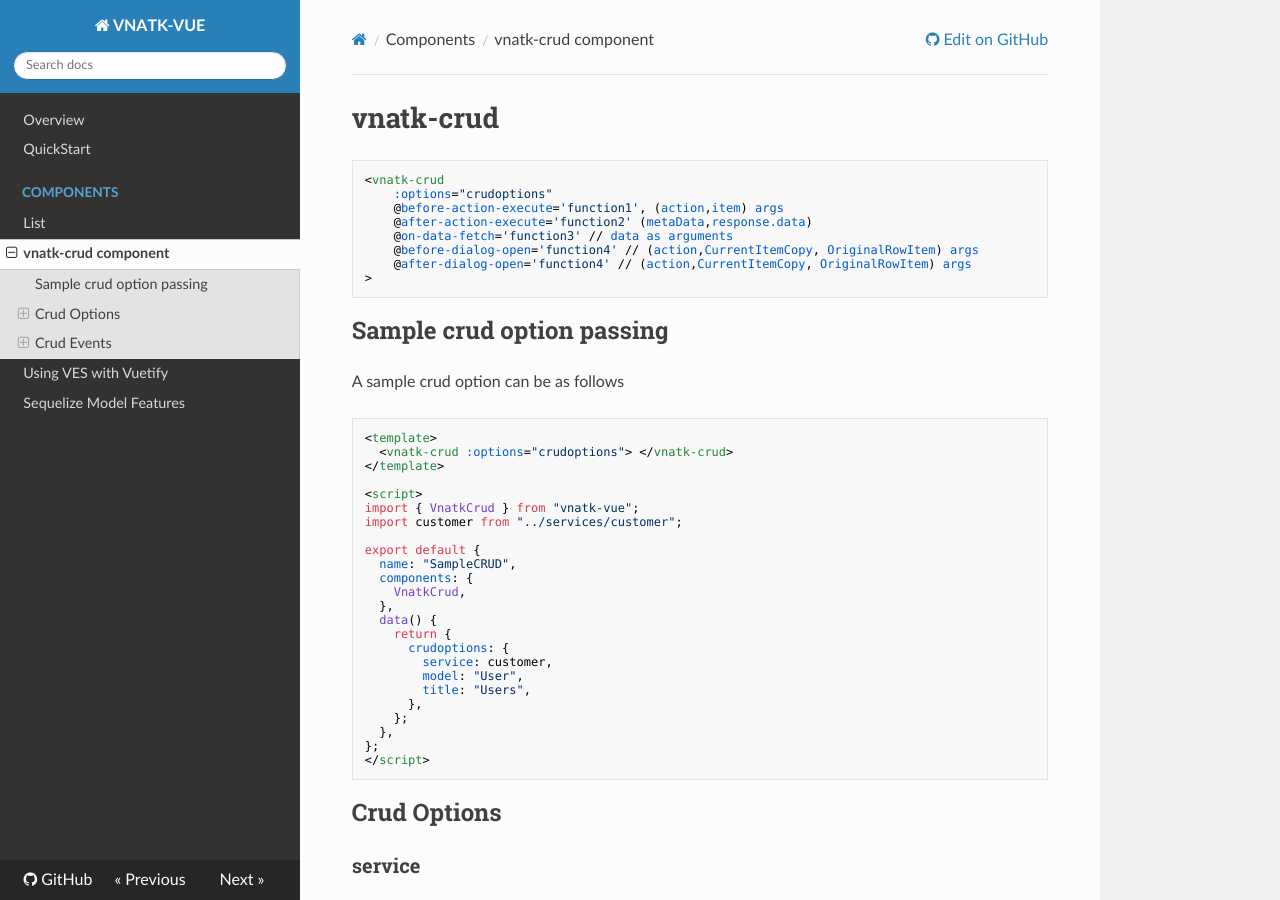
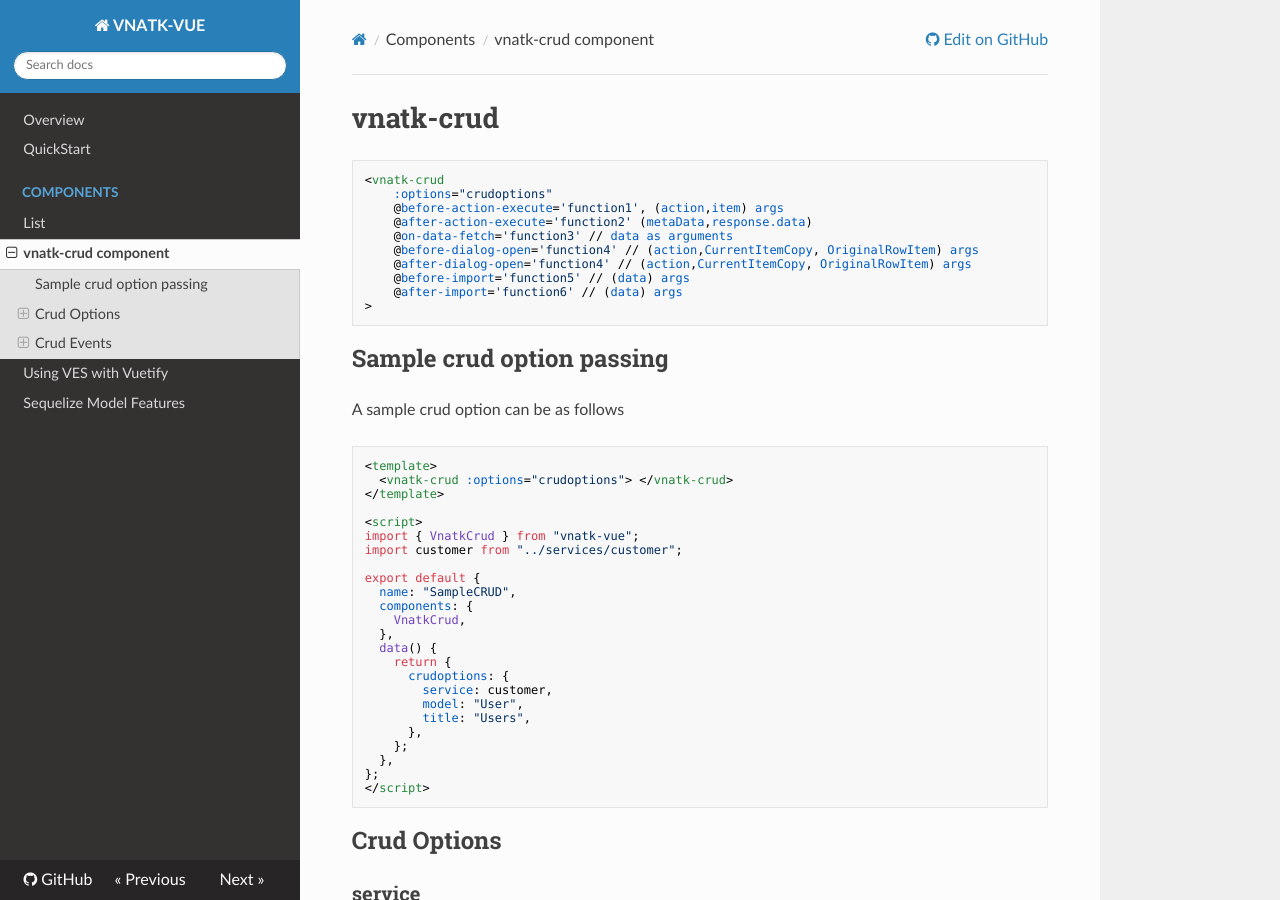
Before and after one commit to gowrav-vishwakarma/vnatk-vue, an MkDocs documentation site: the page built from docs/components/CRUD.md, in a window 1280 px wide and 900 px high. Built offline with MkDocs 1.6.1, drawn with Linux system fonts in a browser that asks for light colours; nearby versions of some CDN libraries.

Commit message:
added loader and import hooks added

````diff
--- a/docs/components/CRUD.md
+++ b/docs/components/CRUD.md
@@ -8,6 +8,8 @@
     @on-data-fetch='function3' // data as arguments
     @before-dialog-open='function4' // (action,CurrentItemCopy, OriginalRowItem) args
     @after-dialog-open='function4' // (action,CurrentItemCopy, OriginalRowItem) args
+    @before-import='function5' // (data) args
+    @after-import='function6' // (data) args
 >
 ```
 ## Sample crud option passing
````
